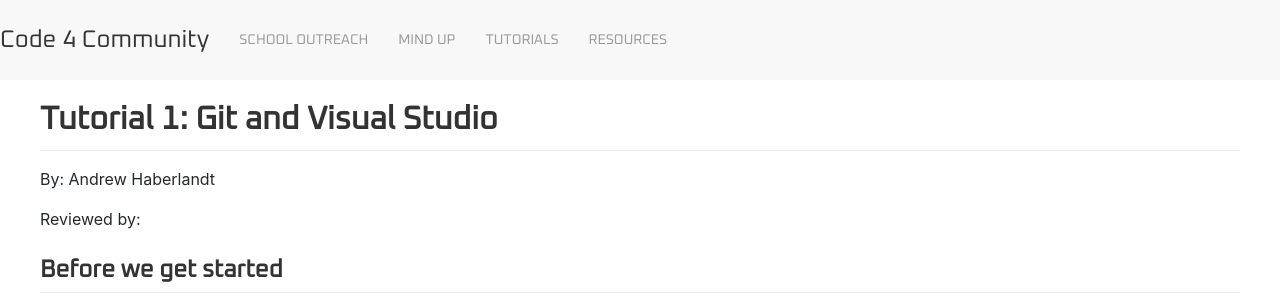
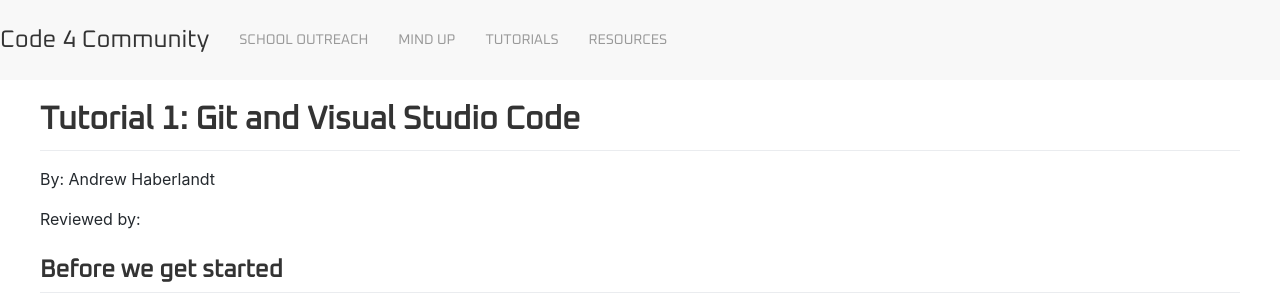
Before and after one commit to Code4Community/Code4Community.github.io, a Jekyll site: the page built from tutorials/tutorial-1.md, in a window 1280 px wide and 900 px high. Shown: the top 294 px of the window. Built offline with Jekyll 4.4.1, drawn with Linux system fonts in a browser that asks for light colours; nearby versions of some CDN libraries.

Commit message:
visual studio code, not visual studio

```diff
--- a/tutorials/tutorial-1.md
+++ b/tutorials/tutorial-1.md
@@ -4,7 +4,7 @@ title: Git Tutorial
 permalink: /tutorial-1
 content_style: github_markdown
 ---
-# Tutorial 1: Git and Visual Studio
+# Tutorial 1: Git and Visual Studio Code
 
 By: Andrew Haberlandt
 
```
